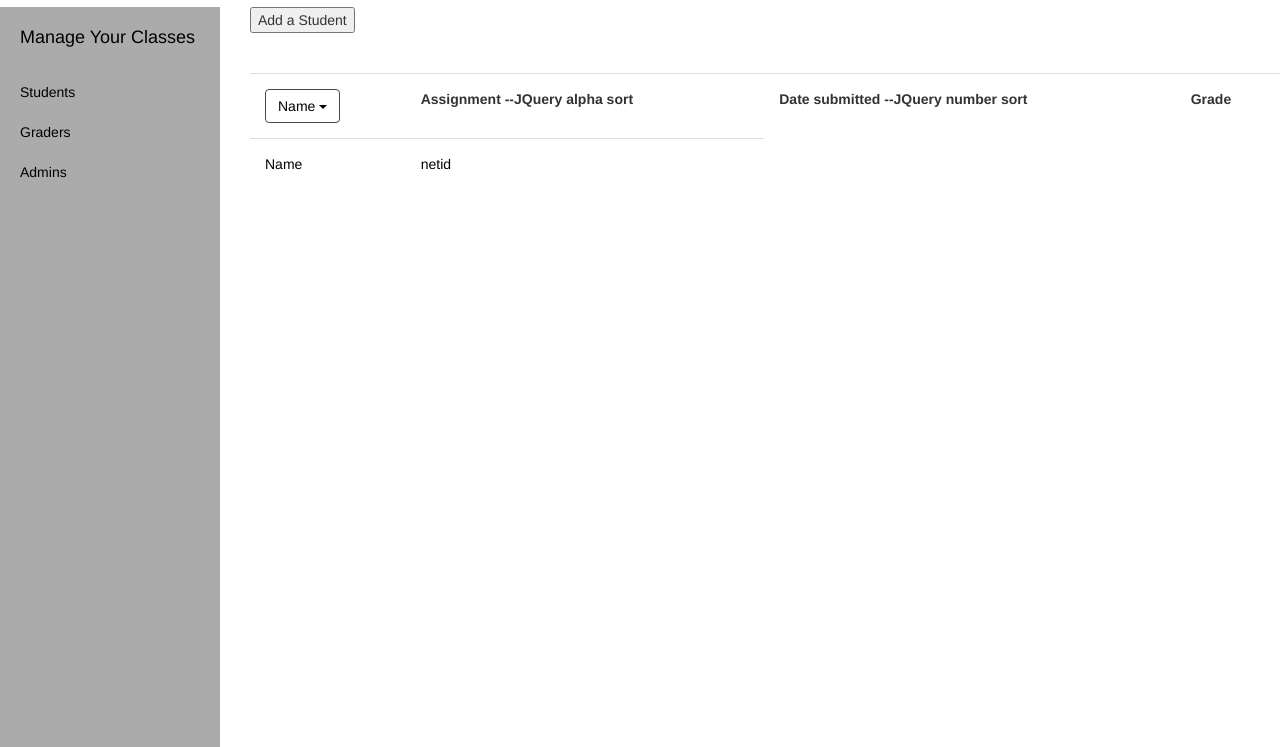
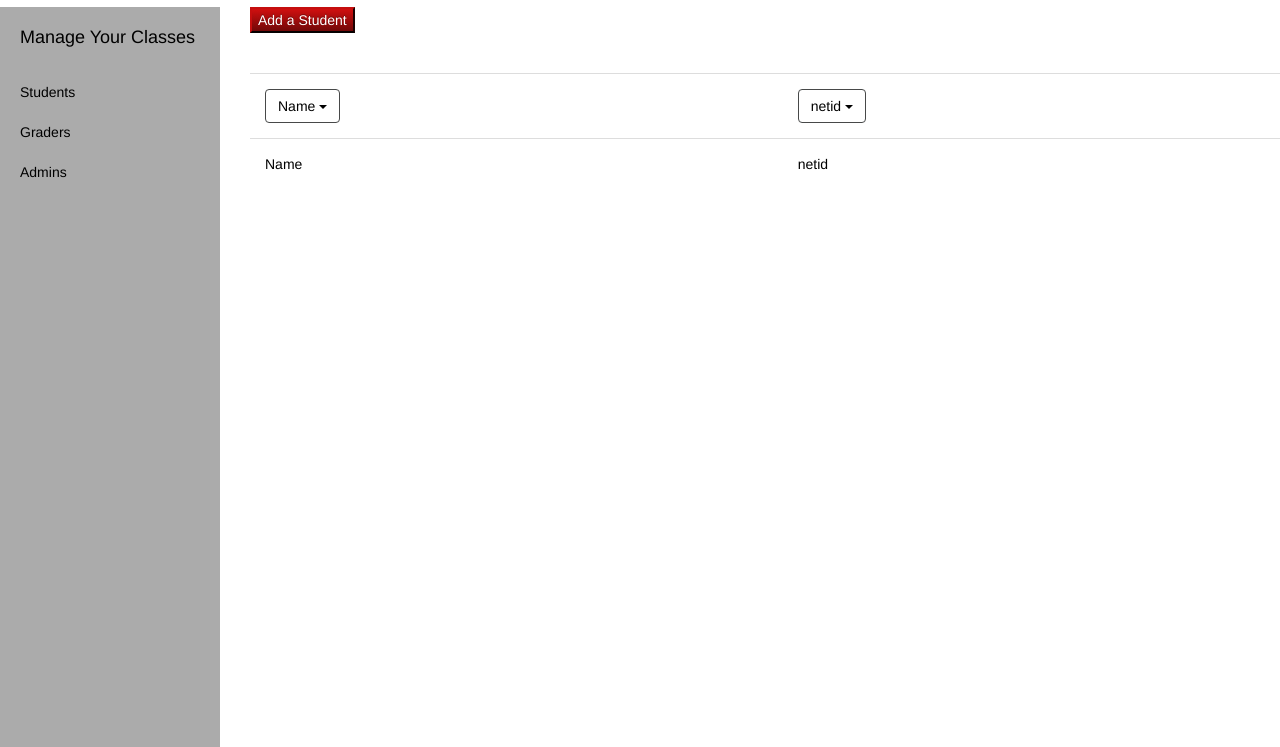
Before and after one commit to gleichnitz/333, a Flask app: template templates/admin_students.html in a window 1280 px wide. Shown: the part 53-800 px from the top of the page. Run offline with Flask 2, Linux system fonts and the light colour scheme; the template is opened without the code that fills it, so the values that code supplies are empty.

Commit message:
change table + button

```diff
--- a/templates/admin_students.html
+++ b/templates/admin_students.html
@@ -1,7 +1,7 @@
 {% extends "base_admin.html" %}
 
 {% block content %}
-	<button class="btn_custom"type="button">Add a Student</button>
+	<button class="btn-custom"type="button">Add a Student</button>
     <table class="table table-hover" style="background-color: transparent; margin-top: 40px;">
       <tr>
           <th>
@@ -9,14 +9,20 @@
                   <button type="button" class="btn btn-default dropdown-toggle" data-toggle="dropdown" style="background-color: white; color: black; clear: both"> Name <span class="caret"></span>
                   </button>
                   <ul class="dropdown-menu" role="menu">
-                      <li role="presentation"><a role="menuitem" tabindex="-1" href="#">netid</a></li>
-                          <li role="presentation"><a role="menuitem" tabindex="-1" href="#">Up</a></li>
+                      <li role="presentation"><a role="menuitem" tabindex="-1" href="#">A-Z</a></li>
+                      <li role="presentation"><a role="menuitem" tabindex="-1" href="#">Z-A</a></li>
                   </ul>
               </div>
           </th>
-          <th>Assignment --JQuery alpha sort</th>
-          <th>Date submitted --JQuery number sort</th>
-          <th>Grade</th>
+          <th>
+          	<div class="btn-group">
+                  <button type="button" class="btn btn-default dropdown-toggle" data-toggle="dropdown" style="background-color: white; color: black; clear: both"> netid <span class="caret"></span>
+                  </button>
+                  <ul class="dropdown-menu" role="menu">
+                      <li role="presentation"><a role="menuitem" tabindex="-1" href="#">A-Z</a></li>
+                      <li role="presentation"><a role="menuitem" tabindex="-1" href="#">Z-A</a></li>
+                  </ul>
+              </div>
       </tr>
               <tr><td><a href="#"><div style="height:100%;width:100%">Name</div></a></td>
               <td><a href="#"><div style="height:100%;width:100%">netid</div></a></td>
```
